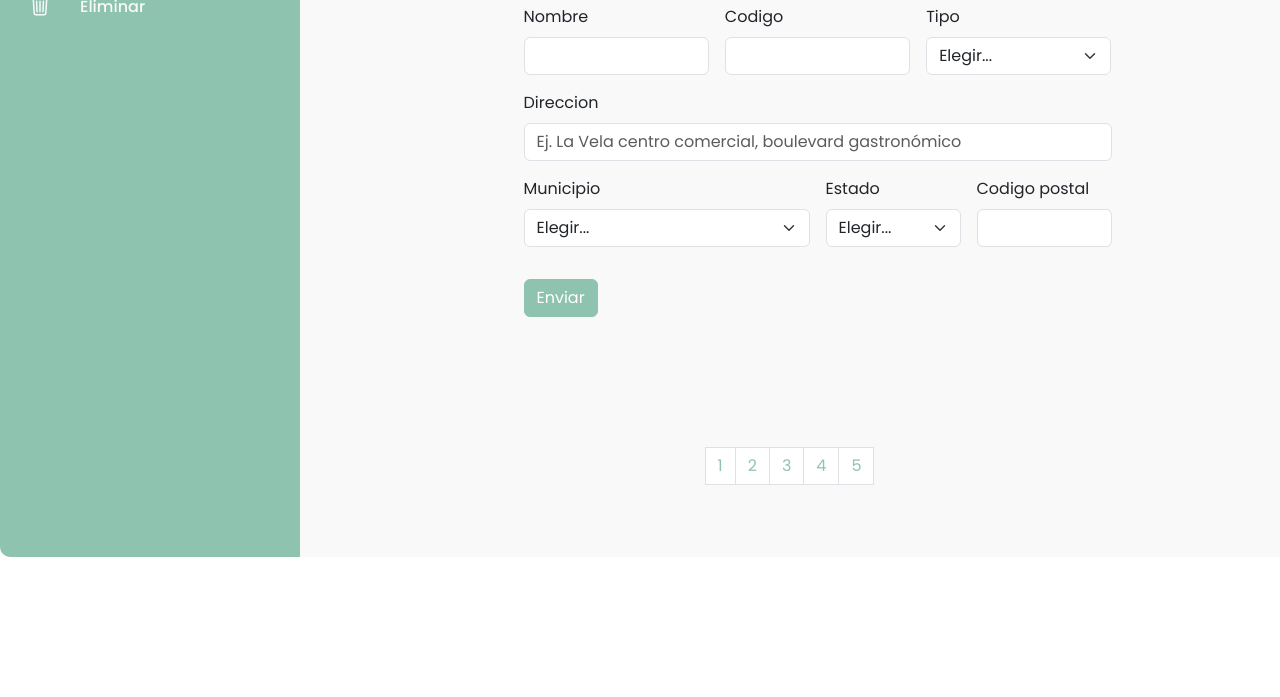
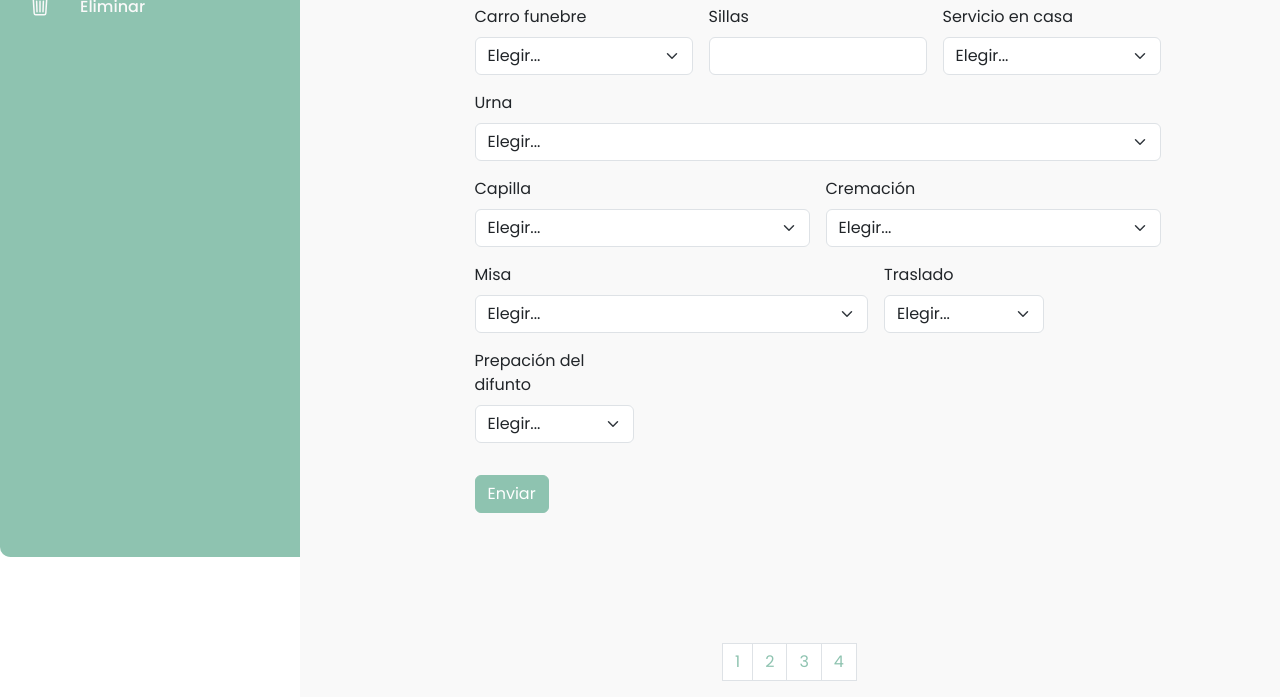
Before and after one commit to Yooss2210/information_system_project, a plain HTML site: page Datos Maestros/servicios prestados/datos_servicios.html in a window 1280 px wide. Shown: the part 243-940 px from the top of the page. Before the commit the page ends 800 px from the top, so only its background shows below. Drawn offline with nearby package versions, Linux system fonts and the light colour scheme.

Commit message:
Nuevos cambios en localidad, servicios

```diff
--- a/Datos Maestros/servicios prestados/datos_servicios.html
+++ b/Datos Maestros/servicios prestados/datos_servicios.html
@@ -58,29 +58,14 @@
             <div class="form">
                 <form class="row g-3">
                     <form class="needs-validation" novalidate>
-                        <div class="col-md-4">
-                            <label for="validationCustom01" class="form-label">Nombre</label>
-                            <input type="text" class="form-control" id="validationCustom01" value="" required>
-                            <div class="valid-feedback">
-                                Looks good!
-                            </div>
-                        </div>
 
                         <div class="col-md-4">
-                            <label for="validationCustom02" class="form-label">Codigo</label>
-                            <input type="text" class="form-control" id="validationCustom02" value="" required>
-                            <div class="valid-feedback">
-                                Looks good!
-                            </div>
-                        </div>
-
-                        <div class="col-md-4">
-                            <label for="validationCustom03" class="form-label">Tipo</label>
+                            <label for="validationCustom01" class="form-label">Carro funebre</label>
                             <div class="input-group has-validation">
-                                <select class="form-select" id="validationCustom03" required>
+                                <select class="form-select" id="validationCustom01" required>
                                     <option selected disabled value="">Elegir...</option>
-                                    <option>Publico</option>
-                                    <option>Privado</option>
+                                    <option>Si</option>
+                                    <option>No</option>
                                 </select>
                                 <div class="invalid-feedback">
                                     Please choose a username.
@@ -88,43 +73,89 @@
                             </div>
                         </div>
 
-                        <!-- Direcciones -->
-
-                        <!-- Direccion -->
-                        <div class="col-12">
-                            <label for="inputAddress" class="form-label">Direccion</label>
-                            <input type="text" class="form-control" id="inputAddress" placeholder="Ej. La Vela centro comercial, boulevard gastronómico" required>
+                        <div class="col-md-4">
+                            <label for="validationCustom02" class="form-label">Sillas</label>
+                            <input type="number" class="form-control" id="validationCustom02" value="" required>
+                            <div class="valid-feedback">
+                                Looks good!
+                            </div>
                         </div>
 
-                        <!--Municipio-->
+                        <div class="col-md-4">
+                            <label for="validationCustom03" class="form-label">Servicio en casa</label>
+                            <div class="input-group has-validation">
+                                <select class="form-select" id="validationCustom03" required>
+                                    <option selected disabled value="">Elegir...</option>
+                                    <option>Si</option>
+                                    <option>No</option>
+                                </select>
+                                <div class="invalid-feedback">
+                                    Please choose a username.
+                                </div>
+                            </div>
+                        </div>
+
+                        <div class="col-md-12">
+                            <label for="validationCustom04" class="form-label">Urna</label>
+                            <div class="input-group has-validation">
+                                <select class="form-select" id="validationCustom04" required>
+                                    <option selected disabled value="">Elegir...</option>
+                                    <option>Si</option>
+                                    <option>No</option>
+                                </select>
+                                <div class="invalid-feedback">
+                                    Please choose a username.
+                                </div>
+                            </div>
+                        </div>
+
                         <div class="col-md-6">
-                            <label for="validationCustom04" class="form-label">Municipio</label>
-                            <select class="form-select" id="validationCustom04" required>
+                            <label for="validationCustom05" class="form-label">Capilla</label>
+                            <div class="input-group has-validation">
+                                <select class="form-select" id="validationCustom05" required>
+                                    <option selected disabled value="">Elegir...</option>
+                                    <option>Si</option>
+                                    <option>No</option>
+                                </select>
+                                <div class="invalid-feedback">
+                                    Please choose a username.
+                                </div>
+                            </div>
+                        </div>
+
+                        <div class="col-md-6">
+                            <label for="validationCustom06" class="form-label">Cremación</label>
+                            <div class="input-group has-validation">
+                                <select class="form-select" id="validationCustom06" required>
+                                    <option selected disabled value="">Elegir...</option>
+                                    <option>Si</option>
+                                    <option>No</option>
+                                </select>
+                                <div class="invalid-feedback">
+                                    Please choose a username.
+                                </div>
+                            </div>
+                        </div>
+
+                        <div class="col-md-7">
+                            <label for="validationCustom07" class="form-label">Misa</label>
+                            <select class="form-select" id="validationCustom07" required>
                                 <option selected disabled value="">Elegir...</option>
-                                <option>Antolin del campo</option>
-                                <option>Arismendi</option>
-                                <option>Diaz</option>
-                                <option>Garcia</option>
-                                <option>Gomez</option>
-                                <option>Maneiro</option>
-                                <option>Marcano</option>
-                                <option>Mariño</option>
-                                <option>Peninsula de Macanao</option>
-                                <option>Tubores</option>
-                                <option>Villalba</option>
+                                <option>Si</option>
+                                <option>No</option>
                             </select>
                             <div class="invalid-feedback">
                                 Por favor introduzca un municipio valido.
                             </div>
                         </div>
 
-
-                        <!--Estados-->
                         <div class="col-md-3">
-                            <label for="validationCustom05" class="form-label">Estado</label>
-                            <select class="form-select" id="validationCustom05" required>
+                            <label for="validationCustom08" class="form-label">Traslado</label>
+                            <select class="form-select" id="validationCustom08" required>
                                 <option selected disabled value="">Elegir...</option>
-                                <option>Nueva Esparta</option>
+                                <option>Local</option>
+                                <option>Nacional</option>
+                                <option>Internacional</option>
                             </select>
                             <div class="invalid-feedback">
                                 Por favor introduzca un estado valido.
@@ -132,12 +163,16 @@
                         </div>
 
 
-                        <!--Codigo Postal-->
                         <div class="col-md-3">
-                            <label for="validationCustom06" class="form-label">Codigo postal</label>
-                            <input type="text" class="form-control" id="validationCustom06" required>
+                            <label for="validationCustom09" class="form-label">Prepación del difunto</label>
+                            <select class="form-select" id="validationCustom09" required>
+                                <option selected disabled value="">Elegir...</option>
+                                <option>24H</option>
+                                <option>48H</option>
+                                <option>64H</option>
+                            </select>
                             <div class="invalid-feedback">
-                                Por favor introduzca un codigo postal valido.
+                                Por favor introduzca un estado valido.
                             </div>
                         </div>
 
@@ -161,9 +196,8 @@
                 </li>
                 <li class="page-item"><a class="page-link" href="/Datos Maestros/cementerio/datos_cementerio.html">1</a></li>
                 <li class="page-item"><a class="page-link" href="/Datos Maestros/funeraria/datos_funeraria.html">2</a></li>
-                <li class="page-item"><a class="page-link" href="#">3</a></li>
-                <li class="page-item"><a class="page-link" href="#">4</a></li>
-                <li class="page-item"><a class="page-link" href="#">5</a></li>
+                <li class="page-item"><a class="page-link" href="/Datos Maestros/servicios prestados/datos_servicios.html">3</a></li>
+                <li class="page-item"><a class="page-link" href="/Datos Maestros/Localidad/datos_localidad.html">4</a></li>
                 <li class="page-item">
                 </li>
             </ul>
--- a/style/style.css
+++ b/style/style.css
@@ -5,6 +5,7 @@
     padding: 0;
     border: 0;
     box-sizing: border-box;
+    scroll-behavior: smooth;
 }
 
 body{
@@ -13,6 +14,7 @@ body{
 
 }
 
+/*Variables*/
 :root{
     --primary_color : #8EC3B0;
     --secundary_color: #F9F9F9;
@@ -20,6 +22,8 @@ body{
     --pagination_title_button_color: #8EC3B0;
 }
 
+
+/*Container of the nav*/
 .container{
     position: relative;
     width: 100% ;
@@ -133,7 +137,7 @@ body{
 
 /*Formulario*/
 .form{
-    width: 60%;
+    width: 70%;
     margin-left: 55px;
 }
 
@@ -149,14 +153,14 @@ body{
     padding-top: 130px;
 }
 
-.pagination .page-link{
+.pagination .page-link, .pagination .page-link:hover, .pagination .page-link:active, .pagination .page-link:visited{
     color: var(--pagination_title_button_color)
 }
 
 /*Datos localidad*/
 
 .Estado, .Municipio, .Parroquia{
-    padding-bottom: 50px;
+    padding-bottom: 30px;
 }
 
 .Estado div, .Municipio div, .Parroquia div{
```
Also changed, not shown: Datos Maestros/Localidad/datos_localidad.html (+1 -1 lines), Datos Maestros/cementerio/datos_cementerio.html (+1 -1 lines), Datos Maestros/funeraria/datos_funeraria.html (+1 -1 lines).
